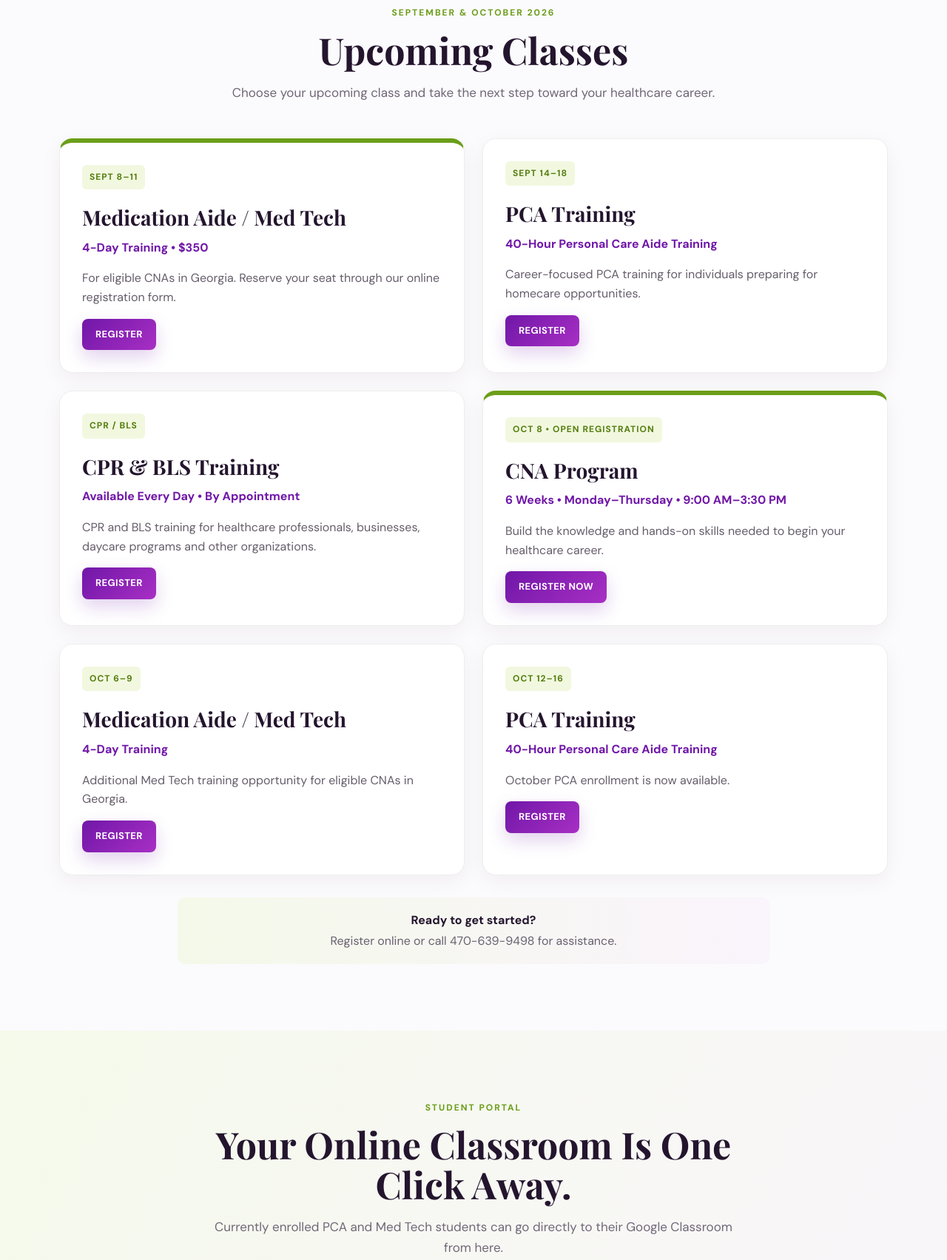
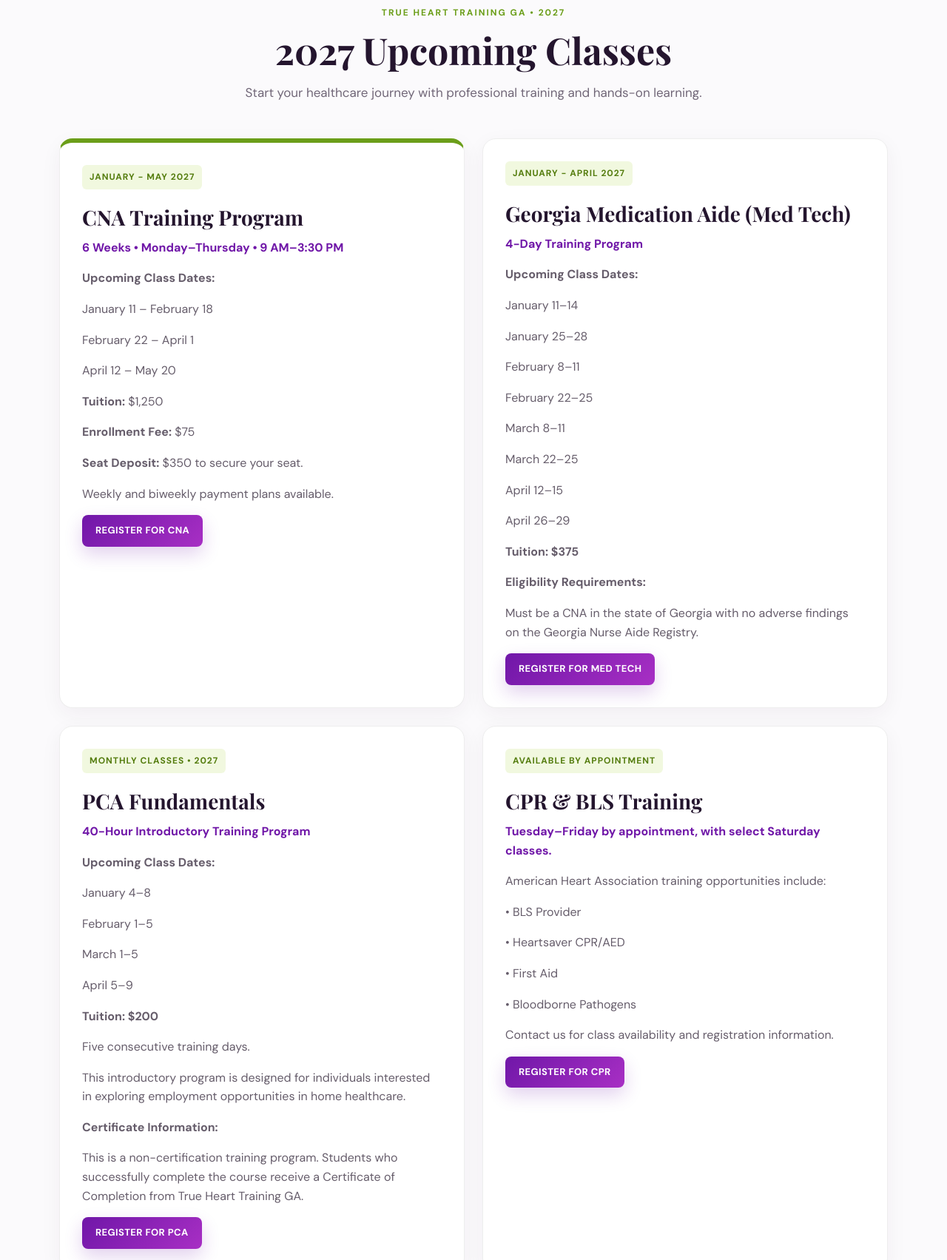
Before and after one commit to TrueHeartGA/-truehearttrainingga-site, a plain HTML site: page index.html in a window 1280 px wide. Shown: the part 2898-4601 px from the top of the page at 74% size. Drawn offline with nearby package versions, Linux system fonts and the light colour scheme.

Commit message:
Update index.html
Update 2027 Class Schedule and Tuition Information

```diff
--- a/index.html
+++ b/index.html
@@ -120,59 +120,113 @@
 
 <section id="upcoming" class="section upcoming">
   <div class="container">
+
     <div class="section-heading">
-      <span class="eyebrow">SEPTEMBER & OCTOBER 2026</span>
-      <h2>Upcoming Classes</h2>
-      <p>Choose your upcoming class and take the next step toward your healthcare career.</p>
+      <span class="eyebrow">TRUE HEART TRAINING GA • 2027</span>
+      <h2>2027 Upcoming Classes</h2>
+      <p>Start your healthcare journey with professional training and hands-on learning.</p>
     </div>
+
     <div class="class-grid">
+
+      <!-- CNA PROGRAM -->
       <article class="class-card featured">
-        <span class="date-badge">SEPT 8–11</span>
-        <h3>Medication Aide / Med Tech</h3>
-        <p class="schedule">4-Day Training • $350</p>
-        <p>For eligible CNAs in Georgia. Reserve your seat through our online registration form.</p>
-        <a class="btn primary small" href="https://pci.jotform.com/form/261325414652048" target="_blank" rel="noopener">REGISTER</a>
+        <span class="date-badge">JANUARY - MAY 2027</span>
+        <h3>CNA Training Program</h3>
+        <p class="schedule">6 Weeks • Monday–Thursday • 9 AM–3:30 PM</p>
+
+        <p><strong>Upcoming Class Dates:</strong></p>
+        <p>January 11 – February 18</p>
+        <p>February 22 – April 1</p>
+        <p>April 12 – May 20</p>
+
+        <p><strong>Tuition:</strong> $1,250</p>
+        <p><strong>Enrollment Fee:</strong> $75</p>
+        <p><strong>Seat Deposit:</strong> $350 to secure your seat.</p>
+        <p>Weekly and biweekly payment plans available.</p>
+
+        <a class="btn primary small"
+        href="https://pci.jotform.com/form/261325414652048"
+        target="_blank" rel="noopener">REGISTER FOR CNA</a>
       </article>
+
+      <!-- MED TECH -->
       <article class="class-card">
-        <span class="date-badge">SEPT 14–18</span>
-        <h3>PCA Training</h3>
-        <p class="schedule">40-Hour Personal Care Aide Training</p>
-        <p>Career-focused PCA training for individuals preparing for homecare opportunities.</p>
-        <a class="btn primary small" href="https://pci.jotform.com/form/261325414652048" target="_blank" rel="noopener">REGISTER</a>
+        <span class="date-badge">JANUARY - APRIL 2027</span>
+        <h3>Georgia Medication Aide (Med Tech)</h3>
+        <p class="schedule">4-Day Training Program</p>
+
+        <p><strong>Upcoming Class Dates:</strong></p>
+        <p>January 11–14</p>
+        <p>January 25–28</p>
+        <p>February 8–11</p>
+        <p>February 22–25</p>
+        <p>March 8–11</p>
+        <p>March 22–25</p>
+        <p>April 12–15</p>
+        <p>April 26–29</p>
+
+        <p><strong>Tuition: $375</strong></p>
+        <p><strong>Eligibility Requirements:</strong></p>
+        <p>Must be a CNA in the state of Georgia with no adverse findings on the Georgia Nurse Aide Registry.</p>
+
+        <a class="btn primary small"
+        href="https://pci.jotform.com/form/211324174253143"
+        target="_blank" rel="noopener">REGISTER FOR MED TECH</a>
       </article>
+
+      <!-- PCA FUNDAMENTALS -->
       <article class="class-card">
-        <span class="date-badge">CPR / BLS</span>
+        <span class="date-badge">MONTHLY CLASSES • 2027</span>
+        <h3>PCA Fundamentals</h3>
+        <p class="schedule">40-Hour Introductory Training Program</p>
+
+        <p><strong>Upcoming Class Dates:</strong></p>
+        <p>January 4–8</p>
+        <p>February 1–5</p>
+        <p>March 1–5</p>
+        <p>April 5–9</p>
+
+        <p><strong>Tuition: $200</strong></p>
+        <p>Five consecutive training days.</p>
+
+        <p>This introductory program is designed for individuals interested in exploring employment opportunities in home healthcare.</p>
+
+        <p><strong>Certificate Information:</strong></p>
+        <p>This is a non-certification training program. Students who successfully complete the course receive a Certificate of Completion from True Heart Training GA.</p>
+
+        <a class="btn primary small"
+        href="https://pci.jotform.com/form/211324174253143"
+        target="_blank" rel="noopener">REGISTER FOR PCA</a>
+      </article>
+
+      <!-- CPR / BLS -->
+      <article class="class-card">
+        <span class="date-badge">AVAILABLE BY APPOINTMENT</span>
         <h3>CPR & BLS Training</h3>
-        <p class="schedule">Available Every Day • By Appointment</p>
-        <p>CPR and BLS training for healthcare professionals, businesses, daycare programs and other organizations.</p>
-        <a class="btn primary small" href="https://pci.jotform.com/form/261325414652048" target="_blank" rel="noopener">REGISTER</a>
+
+        <p class="schedule">Tuesday–Friday by appointment, with select Saturday classes.</p>
+
+        <p>American Heart Association training opportunities include:</p>
+        <p>• BLS Provider</p>
+        <p>• Heartsaver CPR/AED</p>
+        <p>• First Aid</p>
+        <p>• Bloodborne Pathogens</p>
+
+        <p>Contact us for class availability and registration information.</p>
+
+        <a class="btn primary small"
+        href="https://pci.jotform.com/form/261325414652048"
+        target="_blank" rel="noopener">REGISTER FOR CPR</a>
       </article>
-      <article class="class-card featured">
-        <span class="date-badge">OCT 8 • OPEN REGISTRATION</span>
-        <h3>CNA Program</h3>
-        <p class="schedule">6 Weeks • Monday–Thursday • 9:00 AM–3:30 PM</p>
-        <p>Build the knowledge and hands-on skills needed to begin your healthcare career.</p>
-        <a class="btn primary small" href="https://pci.jotform.com/form/261325414652048" target="_blank" rel="noopener">REGISTER NOW</a>
-      </article>
-      <article class="class-card">
-        <span class="date-badge">OCT 6–9</span>
-        <h3>Medication Aide / Med Tech</h3>
-        <p class="schedule">4-Day Training</p>
-        <p>Additional Med Tech training opportunity for eligible CNAs in Georgia.</p>
-        <a class="btn primary small" href="https://pci.jotform.com/form/211324174253143" target="_blank" rel="noopener">REGISTER</a>
-      </article>
-      <article class="class-card">
-        <span class="date-badge">OCT 12–16</span>
-        <h3>PCA Training</h3>
-        <p class="schedule">40-Hour Personal Care Aide Training</p>
-        <p>October PCA enrollment is now available.</p>
-        <a class="btn primary small" href="https://pci.jotform.com/form/211324174253143" target="_blank" rel="noopener">REGISTER</a>
-      </article>
+
     </div>
+
     <div class="class-note">
       <strong>Ready to get started?</strong>
       <span>Register online or call 470-639-9498 for assistance.</span>
     </div>
+
   </div>
 </section>
 
```
